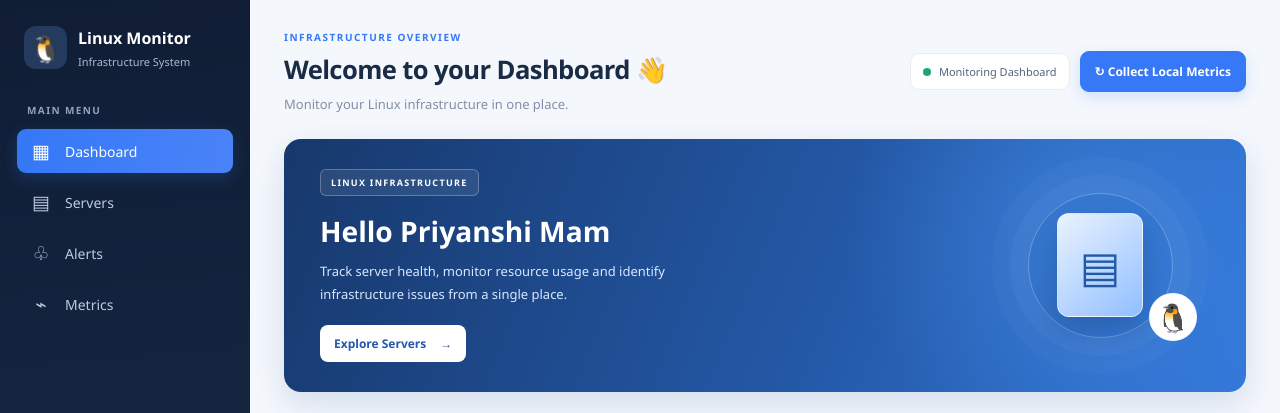
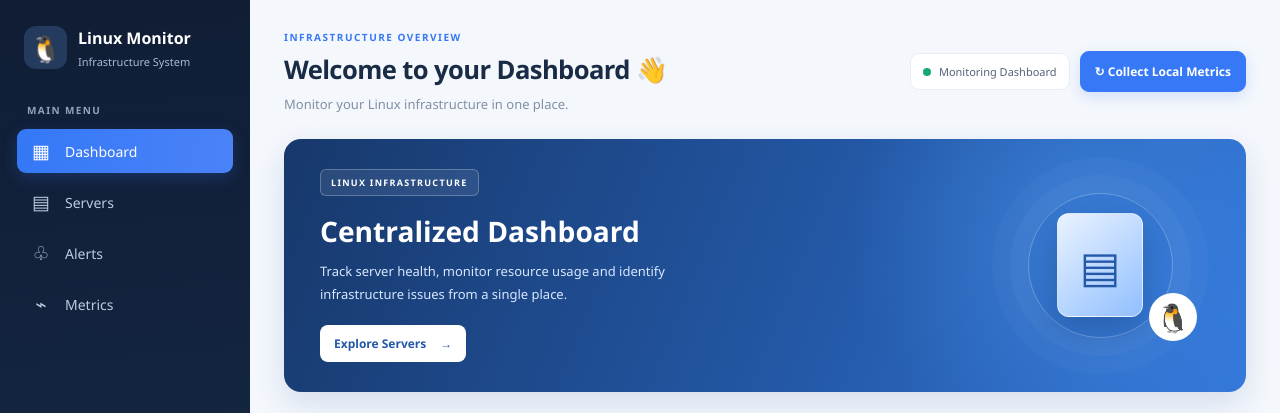
Before and after one commit to Himanshu2021wc86737/Infrastructure_Monitoring_Project, a Flask app: page / in a window 1280 px wide. Shown: the top 413 px of the page. Run offline with Flask 3, Linux system fonts and the light colour scheme; data that the repository does not hold is empty.

Commit message:
Update header text in dashboard template

```diff
--- a/app/templates/dashboard.html
+++ b/app/templates/dashboard.html
@@ -66,7 +66,7 @@
     <section class="hero-banner">
       <div class="hero-content">
         <span class="hero-tag">LINUX INFRASTRUCTURE</span>
-        <h2>Hello Priyanshi Mam</h2>
+        <h2>Centralized Dashboard</h2>
         <p>
           Track server health, monitor resource usage and identify
           infrastructure issues from a single place.
```
